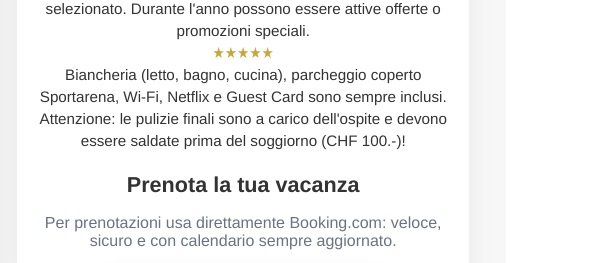
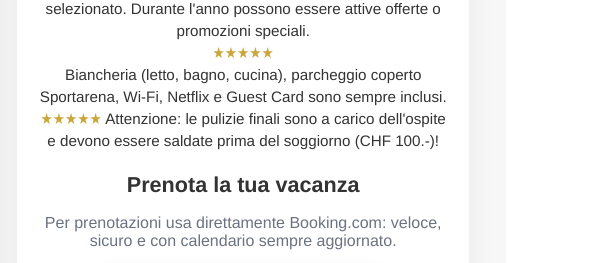
Before and after one commit to Altrove-Leukerbad/altrove-leukerbad, a plain HTML site: page contatti-e-prenota.html in a window 1280 px wide. Shown: the part 394-657 px from the top of the page, 684-1280 px from the left. Drawn offline with Linux system fonts and the light colour scheme.

Commit message:
contatti-e-prenota.html

```diff
--- a/contatti-e-prenota.html
+++ b/contatti-e-prenota.html
@@ -60,6 +60,7 @@
             <span style="color:#c9a63a;">★★★★★</span>
             <br>
             Biancheria (letto, bagno, cucina), parcheggio coperto Sportarena, Wi-Fi, Netflix e Guest Card sono sempre inclusi.
+            <span style="color:#c9a63a;">★★★★★</span>
             Attenzione: le pulizie finali sono a carico dell'ospite e devono essere saldate prima del soggiorno (CHF 100.-)!
           </p>
           <h3>Prenota la tua vacanza</h3>
```
